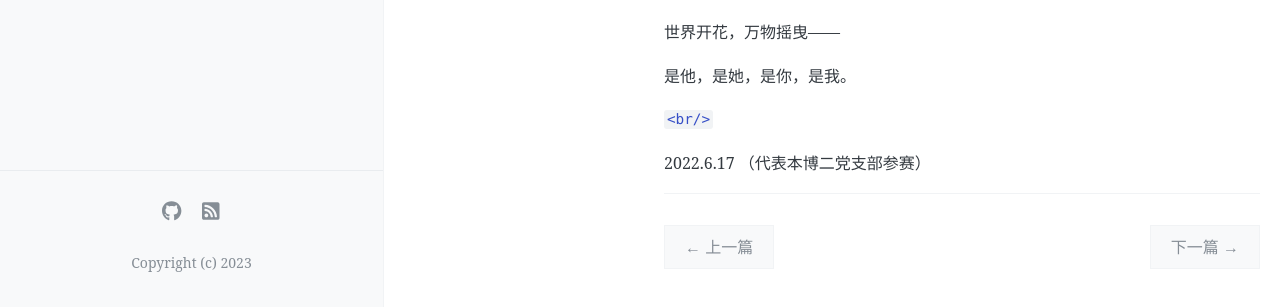
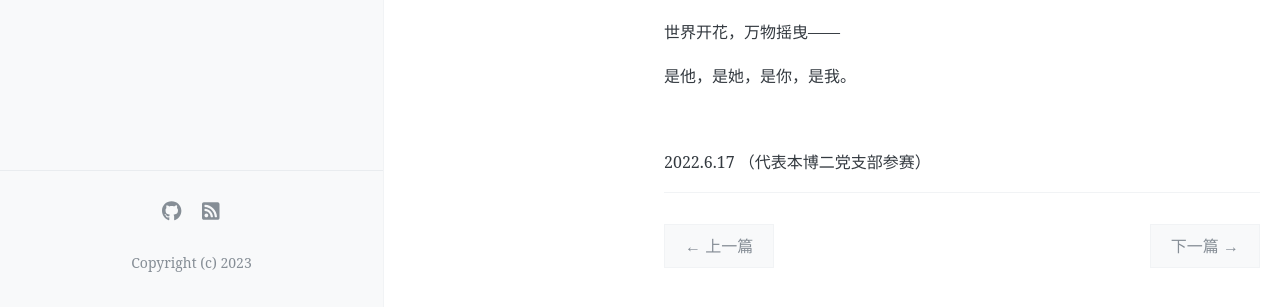
Before and after one commit to chenwenqi228/myblog, a Jekyll site: the page built from _posts/2022-06-17-追.md, in a window 1280 px wide and 900 px high, scrolled down 1142 px. Shown: the part 590-897 px from the top of the window. Built offline with Jekyll 4.4.1, drawn with Linux system fonts in a browser that asks for light colours; comment, search, counter and statistics services are not loaded.

Commit message:
Update 2022-06-17-追.md

```diff
--- a/_posts/2022-06-17-追.md
+++ b/_posts/2022-06-17-追.md
@@ -83,8 +83,6 @@ toc: true
 
 是他，是她，是你，是我。
 
-`<br/>`
-
-
+<br/>
 
 2022.6.17 （代表本博二党支部参赛）
```
